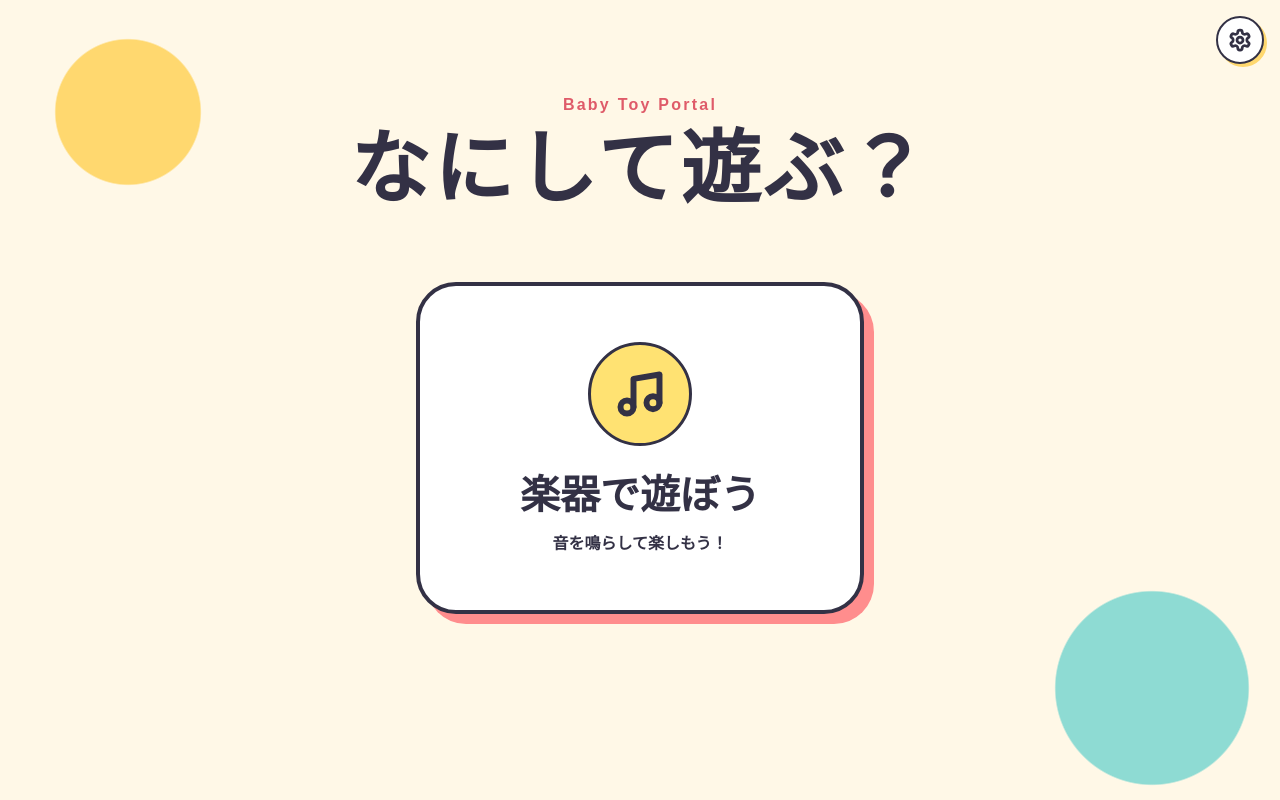
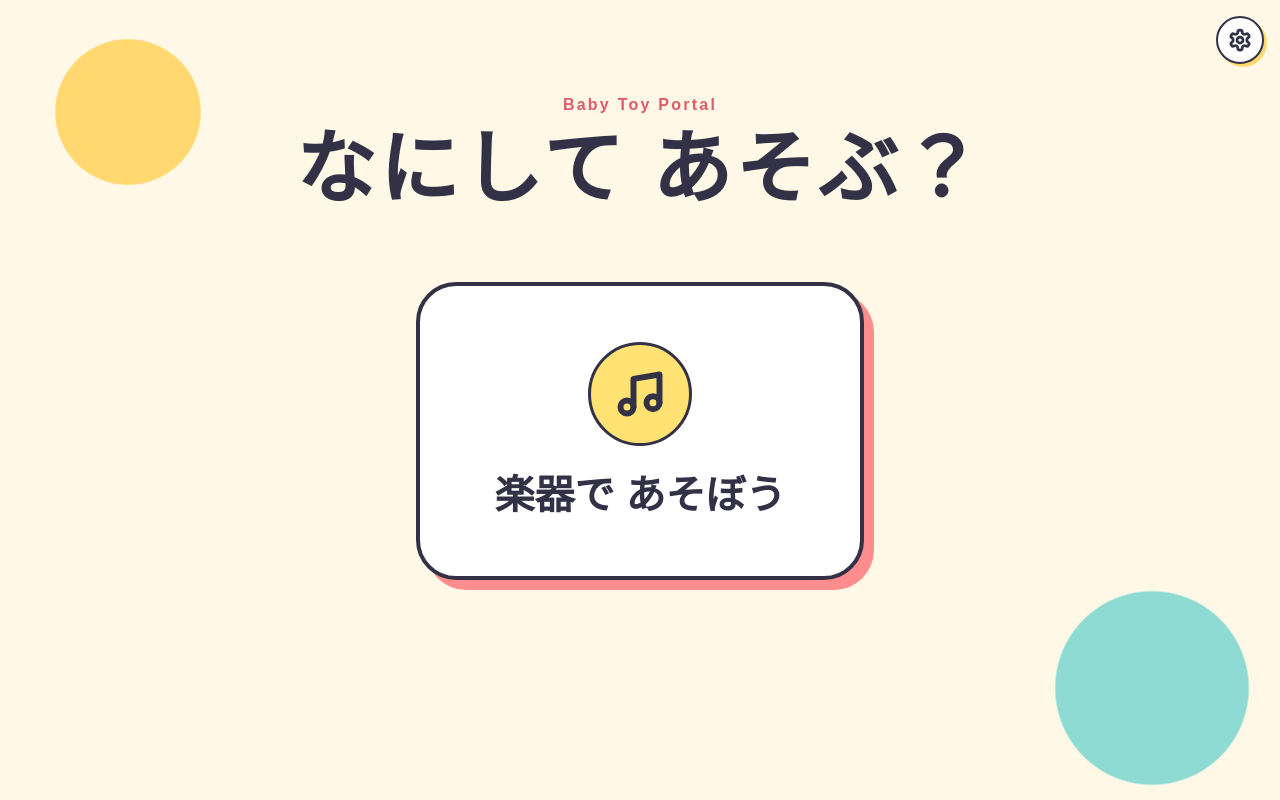
Before and after one commit to yuto-ono/baby-toy-portal, a SvelteKit app: page / in a window 1280 px wide. Built offline with nearby package versions, Linux system fonts and the light colour scheme.

Commit message:
feat: テキスト調整等 (#27)
* feat: PlayCard の description を削除

* feat: 「なにして遊ぶ？」→「なにして あそぶ？」

* feat: 「楽器で遊ぼう」→「楽器で あそぼう」

```diff
--- a/src/routes/+page.svelte
+++ b/src/routes/+page.svelte
@@ -17,7 +17,7 @@
 
 	<header class="page-heading">
 		<p>Baby Toy Portal</p>
-		<h1>なにして遊ぶ？</h1>
+		<h1>なにして あそぶ？</h1>
 	</header>
 
 	<nav aria-label="遊びを選ぶ">
@@ -25,12 +25,7 @@
 			<Music size={52} strokeWidth={2.75} />
 		{/snippet}
 
-		<PlayCard
-			href="/instruments"
-			label="楽器で遊ぼう"
-			description="音を鳴らして楽しもう！"
-			icon={musicIcon}
-		/>
+		<PlayCard href="/instruments" label="楽器で あそぼう" icon={musicIcon} />
 	</nav>
 </main>
 
--- a/src/routes/PlayCard.svelte
+++ b/src/routes/PlayCard.svelte
@@ -6,12 +6,10 @@
 	let {
 		href,
 		label,
-		description,
 		icon
 	}: {
 		href: RouteId;
 		label: string;
-		description: string;
 		icon: Snippet;
 	} = $props();
 </script>
@@ -21,7 +19,6 @@
 		{@render icon()}
 	</span>
 	<span class="label">{label}</span>
-	<span class="description">{description}</span>
 </a>
 
 <style lang="scss">
@@ -74,12 +71,6 @@
 		line-height: 1.25;
 	}
 
-	.description {
-		margin-top: 0.6rem;
-		font-size: 1rem;
-		font-weight: 700;
-	}
-
 	@media (max-width: 480px) {
 		.play-card {
 			border-width: 3px;
--- a/src/routes/instruments/+page.svelte
+++ b/src/routes/instruments/+page.svelte
@@ -4,7 +4,7 @@
 </script>
 
 <svelte:head>
-	<title>楽器で遊ぼう | Baby Toy Portal</title>
+	<title>楽器で あそぼう | Baby Toy Portal</title>
 	<meta
 		name="description"
 		content="ドレミのボタンをタップして、1オクターブの音を鳴らして遊べる子ども向けページです。"
@@ -12,7 +12,7 @@
 </svelte:head>
 
 <main>
-	<PageNavigation title="楽器で遊ぼう" />
+	<PageNavigation title="楽器で あそぼう" />
 	<OctaveKeyboard />
 </main>
 
```
